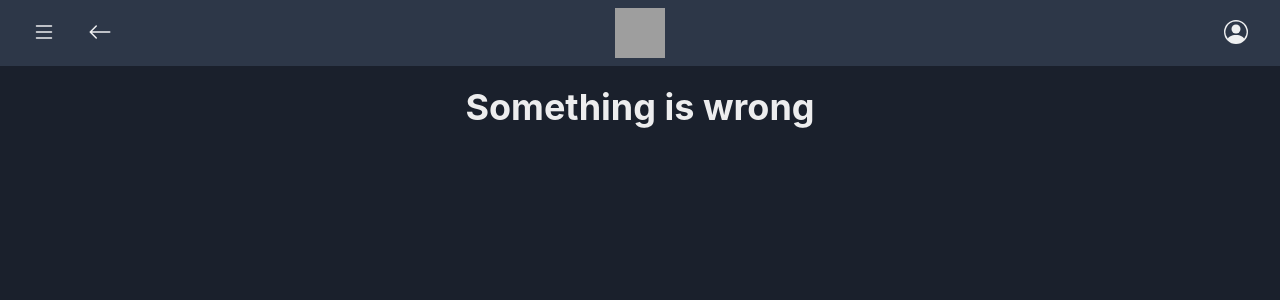
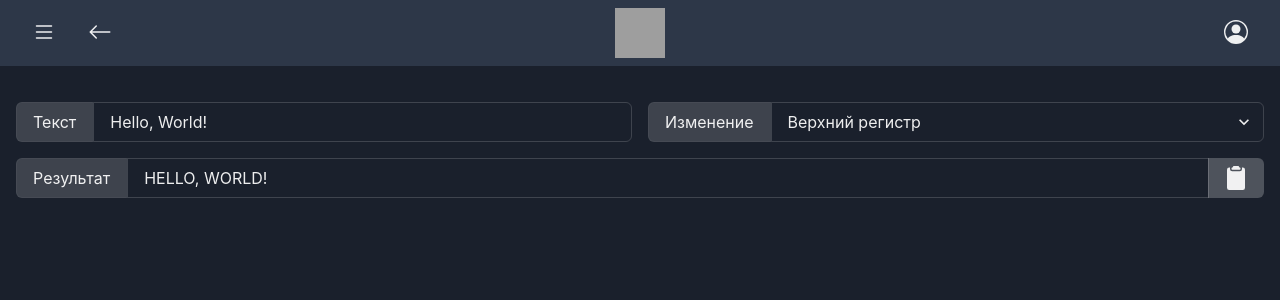
Before and after one commit to X1Z53/x1z53.ru, a Next.js app: page /textTools/register in a window 1280 px wide. Before the commit this address had no page. Shown: the top 300 px of the page. Built offline with nearby package versions, Linux system fonts and the light colour scheme; grey boxes are pictures that could not be loaded.

Commit message:
v2.0.3
Added Text Tools: Register (without title and description)
Fix ESLint switch-case settings

```diff
--- /dev/null
+++ b/pages/textTools/register.tsx
@@ -0,0 +1,41 @@
+import { InputField } from "components/form"
+import { PageCreator, StandardGrid } from "components/layout"
+import { textTools } from "databases"
+import { getDatabaseObject } from "features/utils"
+import { useState } from "react"
+
+export default function ChangeRegister() {
+  const [text, setText] = useState("Hello, World!")
+  const buttons = ["Верхний регистр", "Нижний регистр", "Чередовать с маленькой", "Чередовать с большой", "Инверсия", "Случайный", "С заглавной буквы"]
+  const [button, setButton] = useState("Верхний регистр")
+  const result = text
+    .split(" ")
+    .map(word => {
+      switch (button) {
+        case "Верхний регистр":
+          return word.toUpperCase()
+        case "Нижний регистр":
+          return word.toLowerCase()
+        case "Чередовать с маленькой":
+          return word.split("").map((char, index) => index % 2 ? char.toUpperCase() : char.toLowerCase()).join("")
+        case "Чередовать с большой":
+          return word.split("").map((char, index) => index % 2 ? char.toLowerCase() : char.toUpperCase()).join("")
+        case "Инверсия":
+          return word.split("").map(char => char === char.toUpperCase() ? char.toLowerCase() : char.toUpperCase()).join("")
+        case "Случайный":
+          return word.split("").map(char => Math.random() > 0.5 ? char.toLowerCase() : char.toUpperCase()).join("")
+        case "С заглавной буквы":
+          return word.charAt(0).toUpperCase() + word.slice(1).toLowerCase()
+      }
+    })
+    .join(" ")
+
+  const textTool = getDatabaseObject(textTools, "changeRegister")
+  return <PageCreator {...textTool}>
+    <StandardGrid>
+      <InputField type="text" title="Текст" value={text} onChange={setText} />
+      <InputField type="select" title="Изменение" value={button} onChange={setButton} options={buttons} />
+    </StandardGrid>
+    <InputField type="text" title="Результат" value={result} readOnly copyButton />
+  </PageCreator>
+}
```
Also changed, not shown: .eslintrc.json, 2 other files (tests, documents, lock files or other folders).
